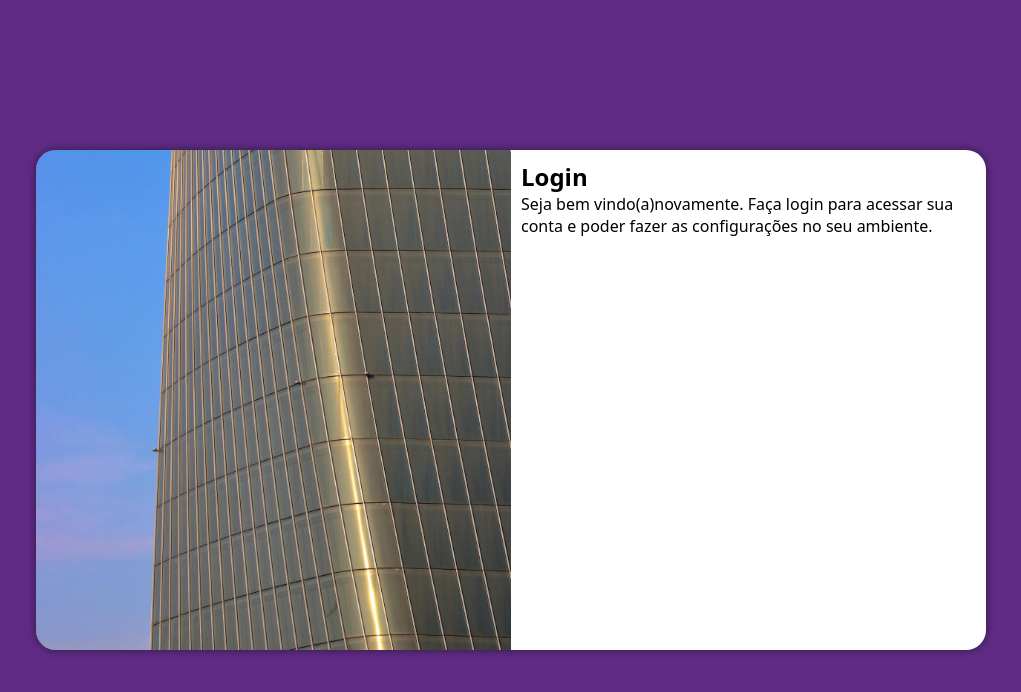
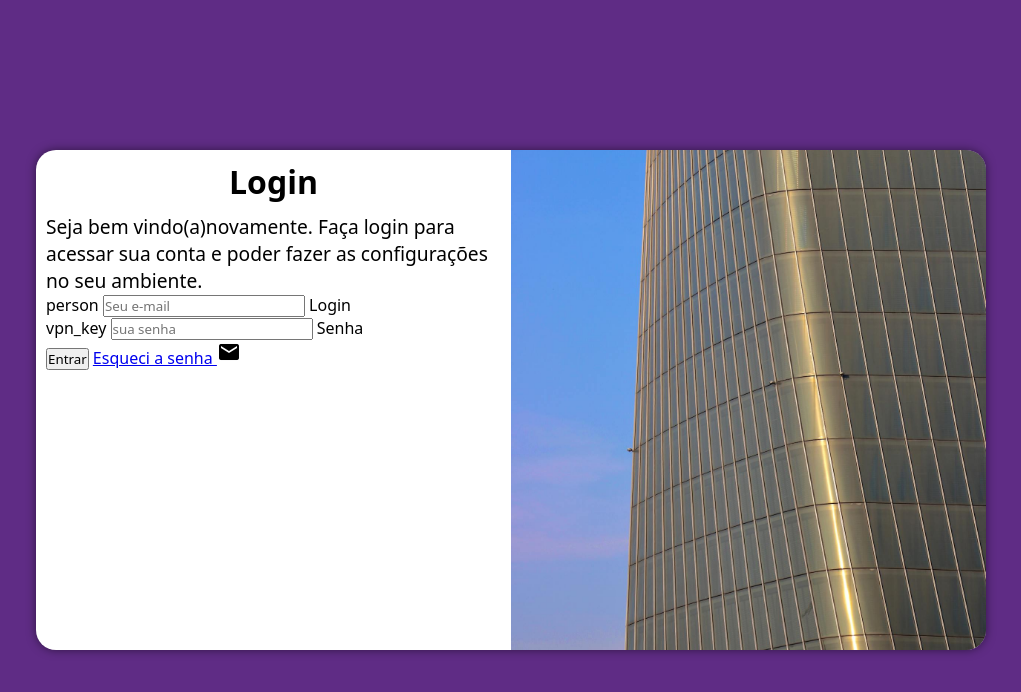
Before and after one commit to luciellebatistap/Projeto-login, a plain HTML site: page index.html in a window 1280 px wide. Shown: the whole page, without its empty margins (129-1150 px from the left). Drawn offline with Linux system fonts and the light colour scheme.

Commit message:
adicionei formulario

```diff
--- a/estilos/media-query.css
+++ b/estilos/media-query.css
@@ -1,6 +1,9 @@
 @charset "UTF8";
 
 @media screen and (min-width: 768px) and (max-width:992px) {
+    body {
+        background-image: linear-gradient(to top, #49a09d,#5f2c82);
+    }
     section#login {
         width: 80vw;
 
@@ -17,17 +20,26 @@
 }
 
 @media screen and (min-width: 992px) {
+
+
 section#login {
     width: 950px;
 }
-}
+
 section#login > div#imagem {
-    float: left;
+    float: right;
     width: 50%;
     height: 100%;
 }
 
 section#login > div#formulario {
-    float: right;
+    float: left;
     width: 50%;
 }
+div#formulario > h1 {
+    font-size: 2em;
+}
+div#formulario > p {
+    font-size: 1.2em;
+}
+}
--- a/estilos/style.css
+++ b/estilos/style.css
@@ -35,6 +35,9 @@ section#login {
     height: 500px;
     border-radius: 20px;
     box-shadow: 0px 0px 10px rgba(0, 0, 0, 0.5);
+
+    transition: width .3s height .3s;
+    transition-timing-function: ease;
 }
 section#login > div#imagem {
     display: block;
@@ -48,6 +51,13 @@ section#login > div#imagem {
 section#login > div#formulario {
 display: block;
 padding: 10px;
+}
 
+div#formulario > h1 {
+    text-align: center;
+    margin-bottom: 10px;
+}
 
+div#formulario > p {
+    font-size: 0.8em;
 }
--- a/index.html
+++ b/index.html
@@ -4,8 +4,12 @@
     <meta charset="UTF-8">
     <meta name="viewport" content="width=device-width, initial-scale=1.0">
     <title>Login</title>
+
+
+<link href="https://fonts.googleapis.com/icon?family=Material+Icons" rel="stylesheet">
     <link rel="stylesheet" href="estilos/style.css">
     <link rel="stylesheet" href="estilos/media-query.css">
+
 </head>
 <body>
     <main>
@@ -16,8 +20,21 @@
             <div id="formulario">
                 <h1>Login</h1>
                 <p>Seja bem vindo(a)novamente. Faça login para acessar sua conta e poder fazer as configurações no seu ambiente.</p>
-                <form action="login.php" method="post">
+                <form action="login.php" method="post" autocomplete="on">
+                    <div class="campo">
+                        <span class="material-symbols-outlined">person</span>
+                        <input type="email" name="login" id="ilogin" placeholder="Seu e-mail" autocomplete="email" required maxlength="30">
+                        <label for="ilogin">Login</label>
+                    </div>
+                     <div class="campo">
+                        <span class="material-symbols-outlined">vpn_key</span>
+                        <input type="email" name="senha" id="isenha" placeholder="sua senha" autocomplete="current-password" required minlength="8" maxlength="20">
+                        <label for="isenha">Senha</label>
 
+                    </div>
+                    <input type="submit" value="Entrar">
+                    <a href="esqueci.html"> Esqueci a senha </a>
+                    <span class="material-icons">mail</span>
                 </form>
 
             </div>
```
